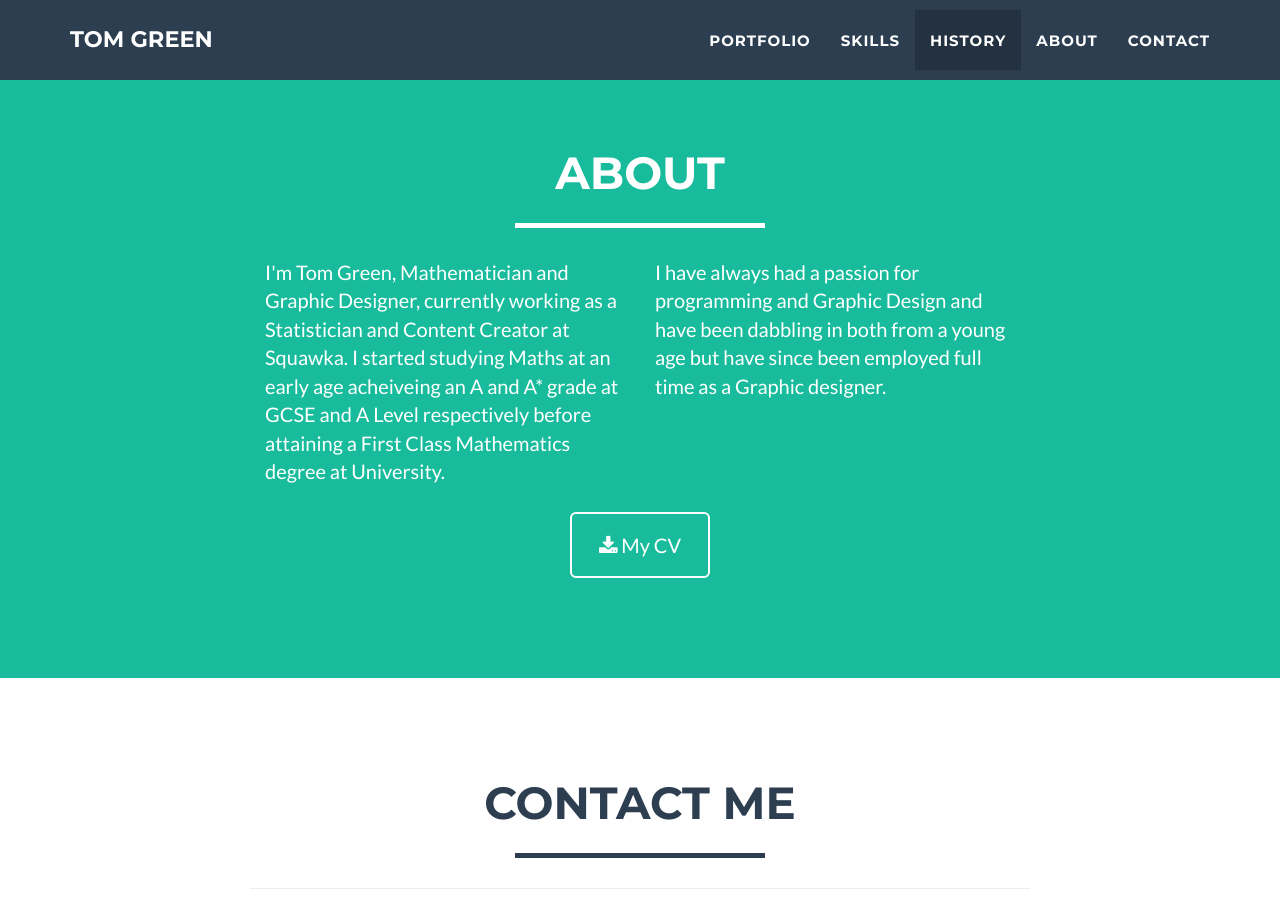
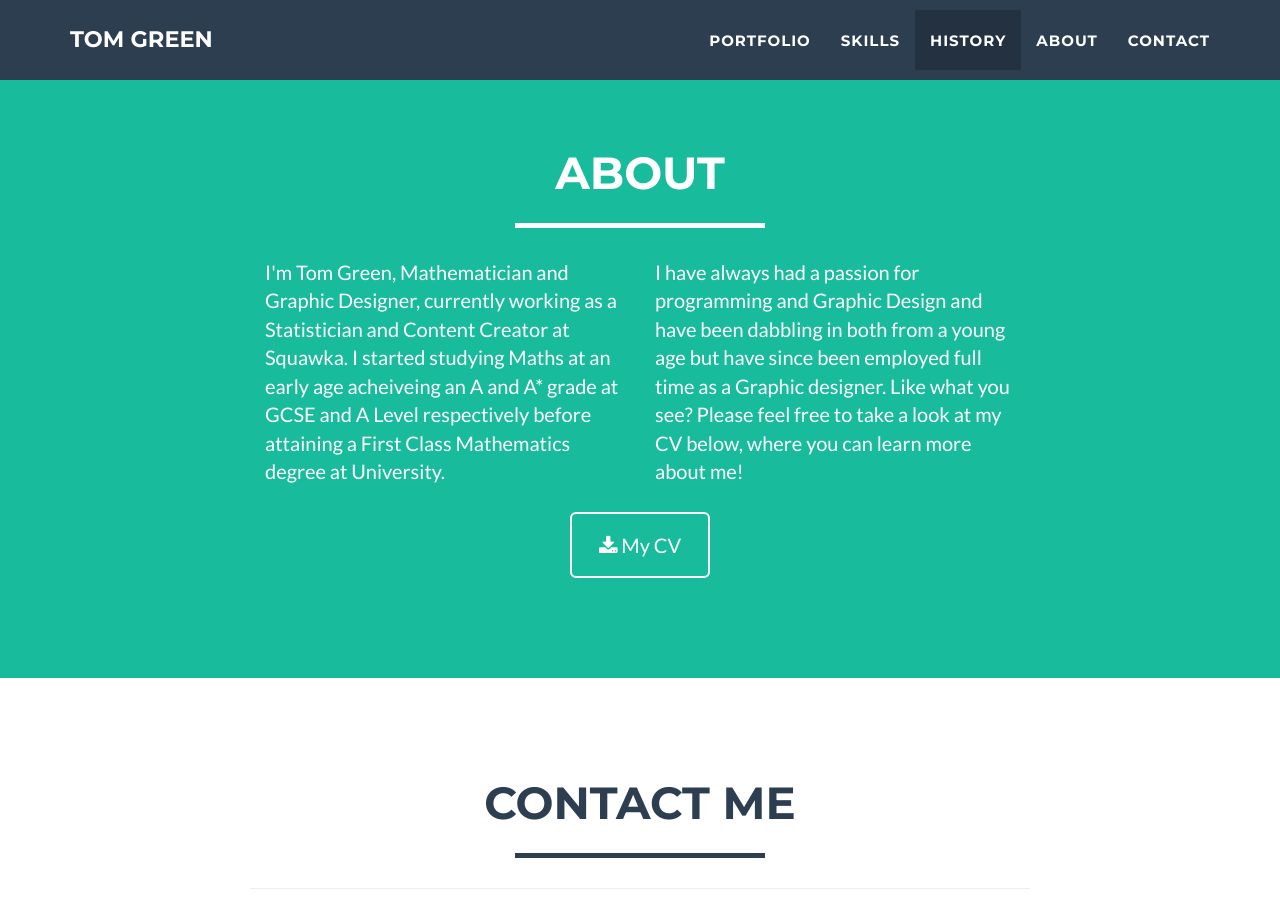
Before and after one commit to Tmgree/Tmgree.github.io, a Jekyll site: the page built from index.html, in a window 1280 px wide and 900 px high, scrolled down 5379 px. Built offline with Jekyll 4.4.1, drawn with Linux system fonts in a browser that asks for light colours.

Commit message:
added extra line to about me section

```diff
--- a/_includes/about.html
+++ b/_includes/about.html
@@ -12,7 +12,7 @@
                     <p>I'm Tom Green, Mathematician and Graphic Designer, currently working as a Statistician and Content Creator at Squawka. I started studying Maths at an early age acheiveing an A and A* grade at GCSE and A Level respectively before attaining a First Class Mathematics degree at University.</p>
                 </div>
                 <div class="col-lg-4">
-                    <p>I have always had a passion for programming and Graphic Design and have been dabbling in both from a young age but have since been employed full time as a Graphic designer. </p>
+                    <p>I have always had a passion for programming and Graphic Design and have been dabbling in both from a young age but have since been employed full time as a Graphic designer.                   Like what you see? Please feel free to take a look at my CV below, where you can learn more about me!</p>
                 </div>
                 <div class="col-lg-8 col-lg-offset-2 text-center">
                     <a href="img/TomGreencv2.pdf" class="btn btn-lg btn-outline">
```
